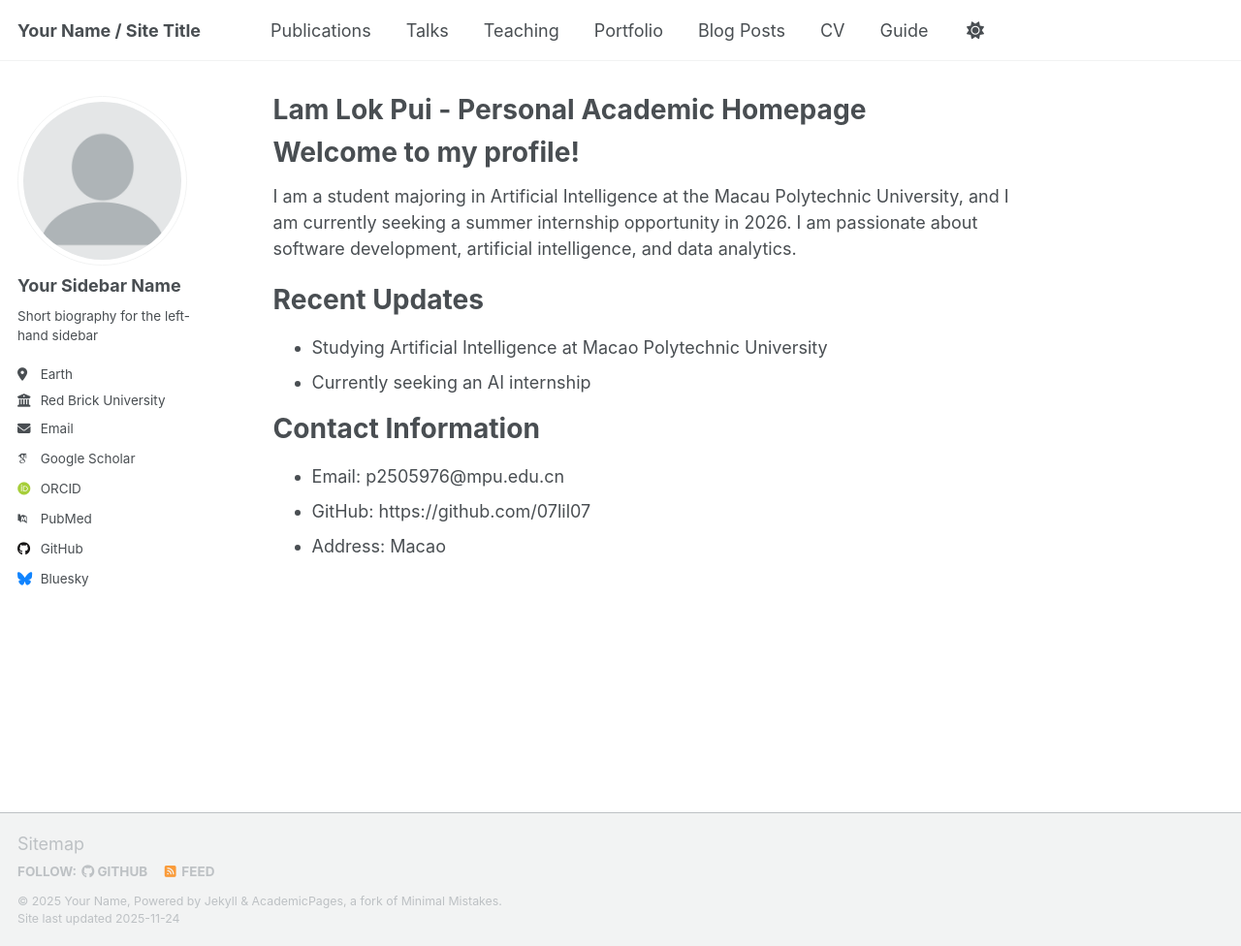
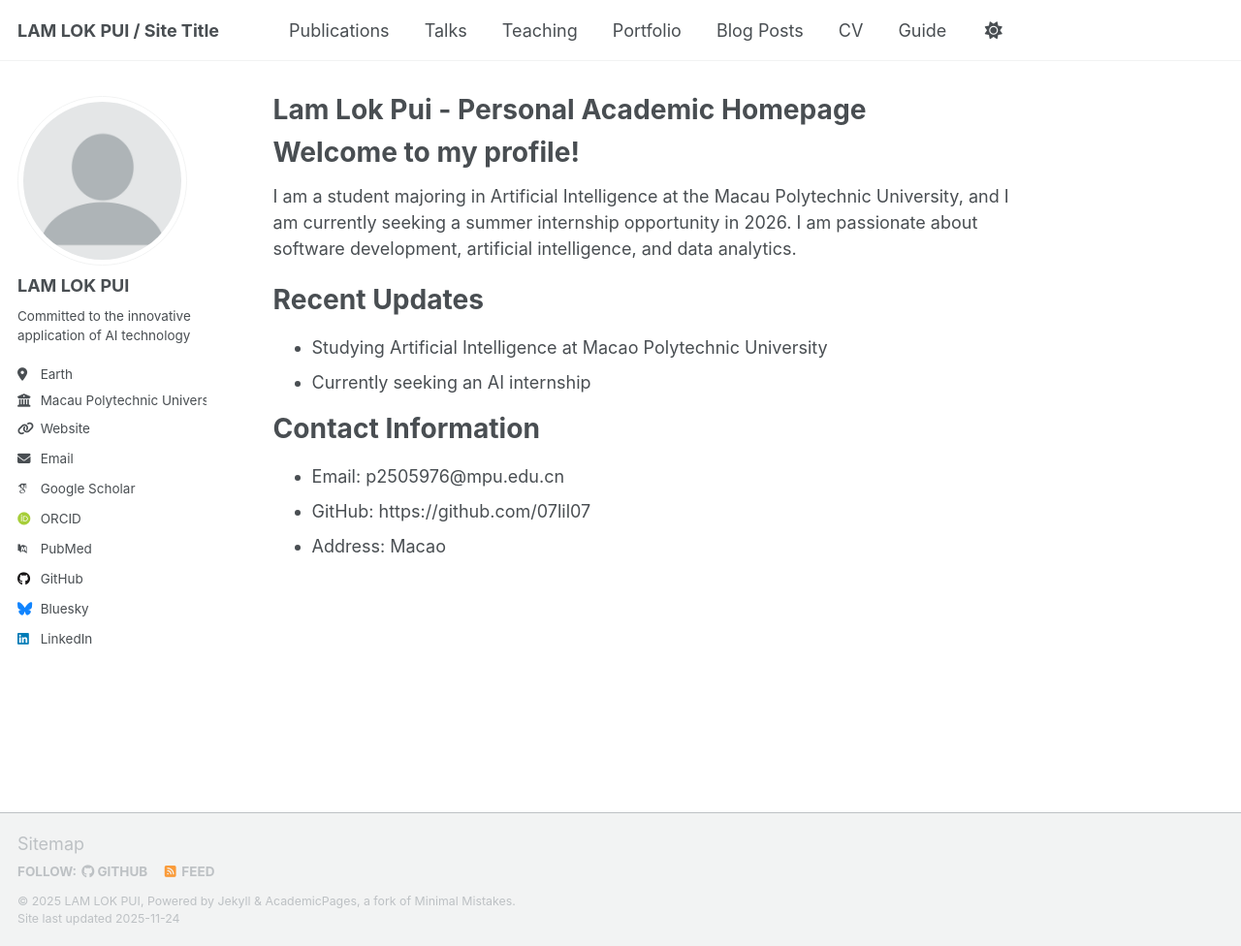
Before and after one commit to 07lil07/07lil07.github.io, a Jekyll site: the page built from _pages/about.md, in a window 1280 px wide and 976 px high. Shown: the whole window at 97% size. Built offline with Jekyll 4.4.1, drawn with Linux system fonts in a browser that asks for light colours; some web fonts are replaced; a script that is not in the unit is left out.

Commit message:
Update _config.yml

```diff
--- a/_config.yml
+++ b/_config.yml
@@ -9,12 +9,11 @@
 # Basic Site Settings
 locale                   : "en-US"
 site_theme               : "default" # Currently available options are "default", "air"
-title                    : "Your Name / Site Title"
+title                    : "LAM LOK PUI / Site Title"
 title_separator          : "-"
-name                     : &name "Your Name"
-description              : &description "Your Name's academic portfolio"   # Update this with a general description of your site, this is the default if not overridden by a page
-url                      : https://academicpages.github.io # The base hostname & protocol for your site e.g. "https://[your GitHub username].github.io",
-                                                           # or if you already have some other page hosted on Github then use "https://[your GitHub username].github.io/[Your Repo Name]"
+name                     : &name "LAM LOK PUI"
+description              : &description "LAM LOK PUI's academic portfolio"   # Update this with a general description of your site, this is the default if not overridden by a page
+url                      : https://07lil07.github.io
 baseurl                  : "" # the subpath of your site, e.g. "/blog"
 repository               : "academicpages/academicpages.github.io"
 
@@ -24,12 +23,12 @@ repository               : "academicpages/academicpages.github.io"
 author:
   # Biographic information
   avatar           : "profile.png"
-  name             : "Your Sidebar Name"
+  name             : "LAM LOK PUI"
   pronouns         : # example: "she/her"
-  bio              : "Short biography for the left-hand sidebar"
+  bio              : "Committed to the innovative application of AI technology"
   location         : "Earth"
-  employer         : "Red Brick University"
-  uri              : # URL
+  employer         : "Macau Polytechnic University"
+  uri              : https://07lil07.github.io
   email            : "none@example.org"
 
   # Academic websites
@@ -48,7 +47,7 @@ author:
   bitbucket        : # Username - Update with your username on the site
   codepen          : # Username
   dribbble         : # Username
-  github           : "academicpages"
+  github           : "07lil07"
   kaggle           : # Username
   stackoverflow    : # User number or user number and name (i.e., use "1" or "1/jeff-atwood")
 
@@ -63,7 +62,7 @@ author:
   keybase          : # Username
   instagram        : # Username
   lastfm           : # Username
-  linkedin         : # Username
+  linkedin         : LAM LOK PUI
   mastodon         : # URL
   medium           : # URL
   pinterest        : # Username
@@ -71,13 +70,7 @@ author:
   steam            : # Username
   telegram         : # URL
   tumblr           : # Username
-  twitter          : # Username for X / Twitter
-  vine             : # Username
-  weibo            : # Username
-  wikipedia        : # Username
-  xing             : # Username
-  youtube          : # Username
-  zhihu            : # Username
+
 
 # Publication Category - The following the list of publication categories and their headings
 publication_category:
```
